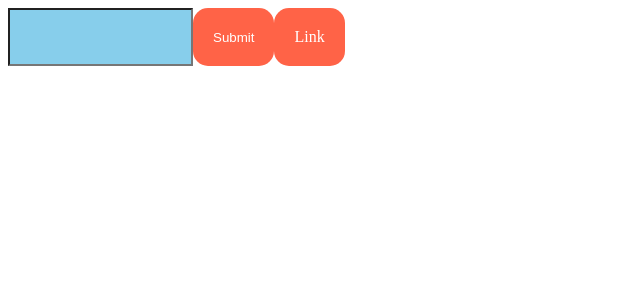
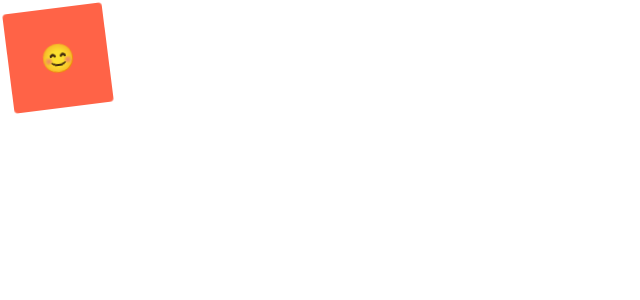
Before and after one commit to dydydade/react-masterclass, a React (Create React App) app: page / in a window 1280 px wide. Shown: the top 300 px of the page, without its empty margins (0-640 px from the left). Built offline with nearby package versions, Linux system fonts and the light colour scheme.

Commit message:
[feat] apply animation & selector by using styled components

```diff
--- a/src/App.js
+++ b/src/App.js
@@ -1,28 +1,50 @@
 import styled from "styled-components";
+import { keyframes } from "styled-components";
 
-const Father = styled.div`
+const Wrapper = styled.div`
   display:flex;
 `;
 
-const Button = styled.button`
-  color: white;
-  background-color: tomato;
-  border: 0;
-  border-radius: 15px;
-  padding: 20px;
+const animation = keyframes`
+  0% {
+    transform: rotate(0deg);
+    border-radius: 0px;
+  }
+  50% {
+    /* transform: rotate(360deg); */
+    border-radius: 100px;
+  }
+  100% {
+    transform: rotate(360deg);
+    border-radius: 0px;
+  }
 `;
 
-const Input = styled.input.attrs({ required: true })`
-  background-color: skyblue;
+const Box = styled.div`
+  height: 100px;
+  width: 100px;
+  background-color: tomato;
+  animation: ${animation} 1s linear infinite;
+  display: flex;
+  justify-content: center;
+  align-items: center;
+  span {
+    font-size: 28px;
+    cursor: pointer;
+    &:hover {
+      font-size: 42px;
+    }
+  }
 `;
+
 
 function App() {
   return (
-    <Father>
-      <Input></Input>
-      <Button>Submit</Button>
-      <Button as="a">Link</Button>
-    </Father>
+    <Wrapper>
+      <Box>
+        <span>😊</span>
+      </Box>
+    </Wrapper>
   );
 }
 
```
